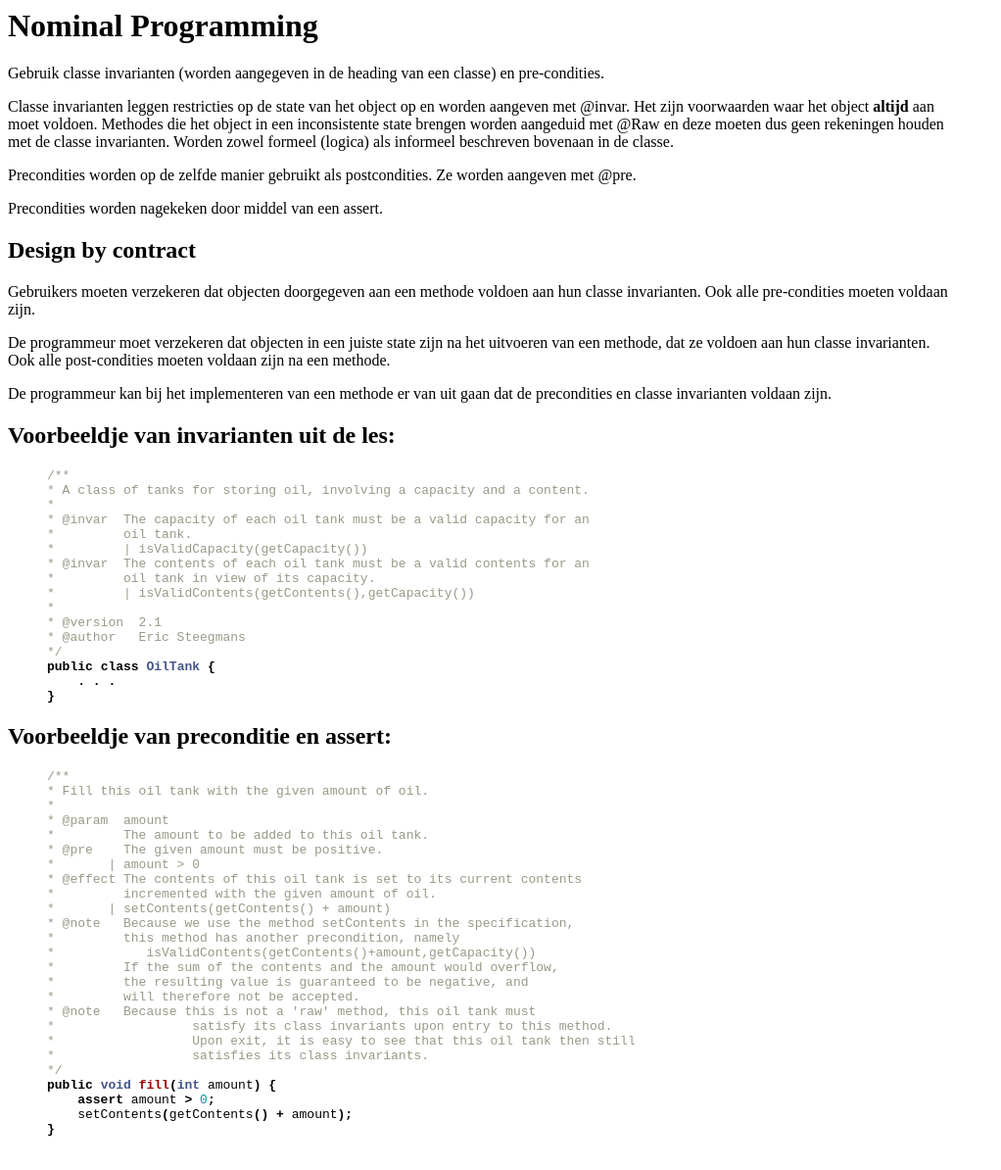
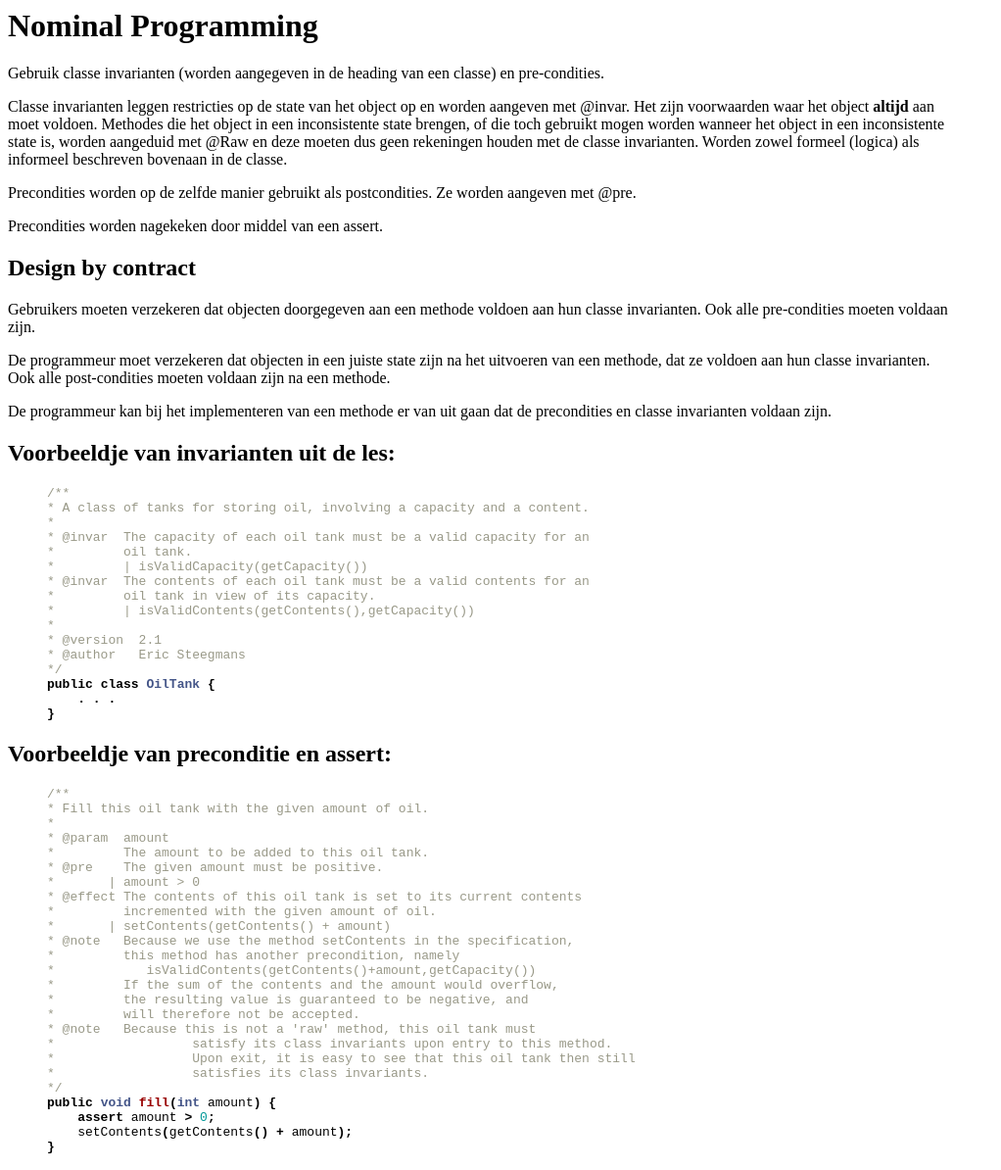
Before and after one commit to myschoolwork/samenvatting_op, a Jekyll site: the page built from part1/_posts/0001-02-01-Nominal Programming.md, in a window 1280 px wide. Shown: the whole page at 98% size, without its empty margins (0-1022 px from the left). Built offline with Jekyll 4.4.1, drawn with Linux system fonts in a browser that asks for light colours.

Commit message:
Kleine verduidelijking i.v.m. het gebruik van @Raw

```diff
--- a/part1/_posts/0001-02-01-Nominal Programming.md
+++ b/part1/_posts/0001-02-01-Nominal Programming.md
@@ -6,7 +6,7 @@ layout: default
 
 Gebruik classe invarianten (worden aangegeven in de heading van een classe) en pre-condities.
 
-Classe invarianten leggen restricties op de state van het object op en worden aangeven met @invar. Het zijn voorwaarden waar het object **altijd** aan moet voldoen. Methodes die het object in een inconsistente state brengen worden aangeduid met @Raw en deze moeten dus geen rekeningen houden met de classe invarianten. Worden zowel formeel (logica) als informeel beschreven bovenaan in de classe.
+Classe invarianten leggen restricties op de state van het object op en worden aangeven met @invar. Het zijn voorwaarden waar het object **altijd** aan moet voldoen. Methodes die het object in een inconsistente state brengen, of die toch gebruikt mogen worden wanneer het object in een inconsistente state is, worden aangeduid met @Raw en deze moeten dus geen rekeningen houden met de classe invarianten. Worden zowel formeel (logica) als informeel beschreven bovenaan in de classe.
 
 Precondities worden op de zelfde manier gebruikt als postcondities. Ze worden aangeven met @pre.
 
```
